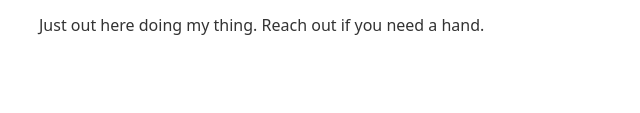
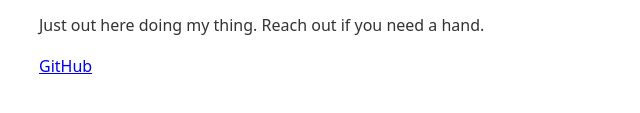
Before and after one commit to cloco-digital/cloco-digital.github.io, a plain HTML site: page index.html in a window 1280 px wide. Shown: the part 631-744 px from the top of the page, 301-941 px from the left. Drawn offline with Linux system fonts and the light colour scheme.

Commit message:
Add GitHub link

```diff
--- a/index.html
+++ b/index.html
@@ -38,5 +38,7 @@
     </ul>
 
     <p>Just out here doing my thing. Reach out if you need a hand.</p>
+
+    <p><a href="https://github.com/cloco-digital/cloco-digital.github.io">GitHub</a></p>
 </body>
 </html>
```
